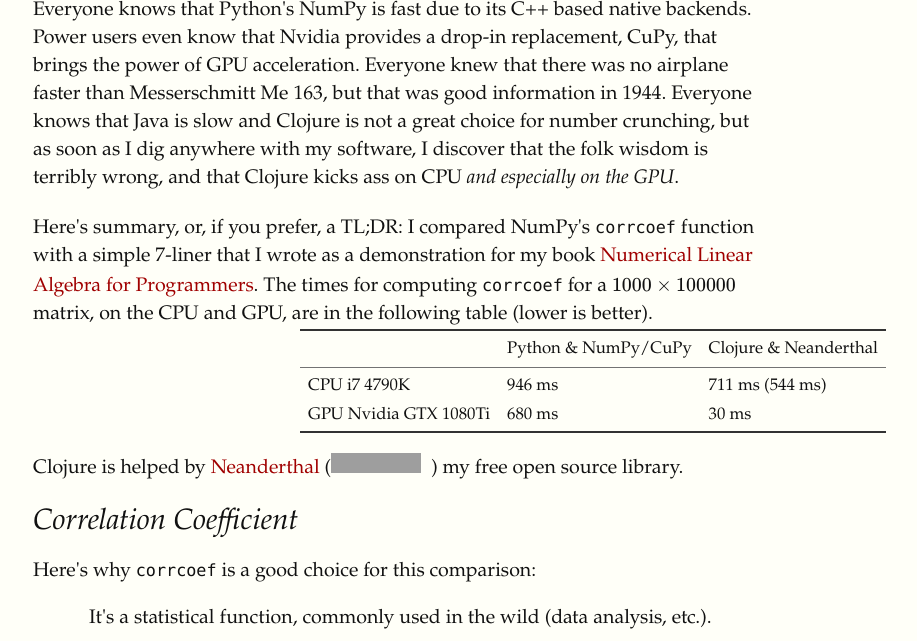
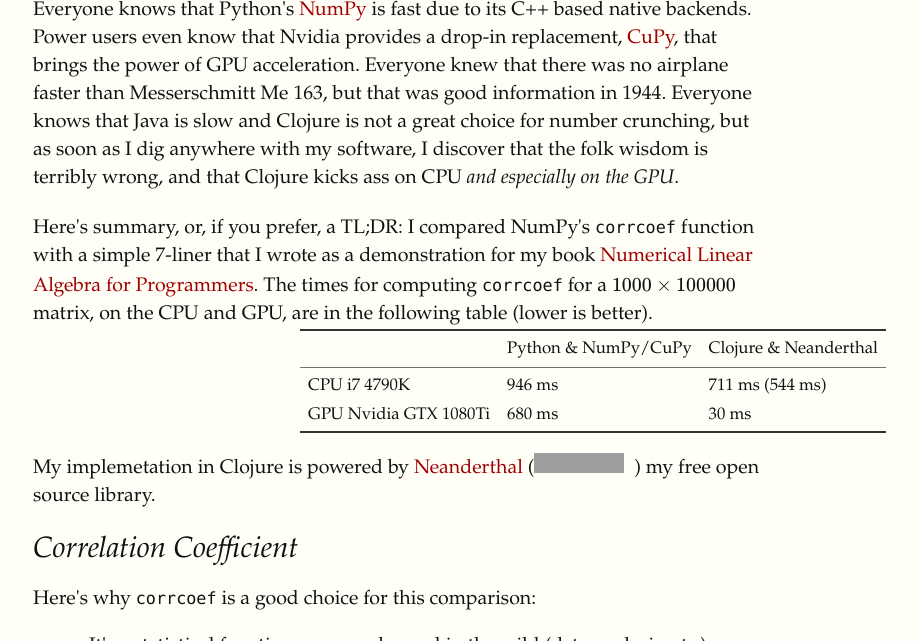
Before and after one commit to blueberry/blueberry.github.io, a Jekyll site: the page built from _posts/2020-04-09-Clojure-Numpy-Cupy-CPU-GPU.html, in a window 1280 px wide and 900 px high, scrolled down 236 px, cut to the strip 259-900 px from the top of the window. Shown: the whole strip, without its empty margins (95-1012 px from the left). Built offline with Jekyll 4.4.1, drawn with Linux system fonts in a browser that asks for light colours; formulas are drawn with MathJax 3; comment, search, counter and statistics services are not loaded; some of the changed lines change nothing that is shown; grey boxes are pictures that could not be loaded.

Commit message:
Add Numpy links.

```diff
--- a/_posts/2020-04-09-Clojure-Numpy-Cupy-CPU-GPU.html
+++ b/_posts/2020-04-09-Clojure-Numpy-Cupy-CPU-GPU.html
@@ -21,11 +21,11 @@
 - Python
 - NumPy
 - CuPy
-excerpt: Everyone knows that Java is slow and Clojure is not a great choice for number crunching, but as soon as I dig anywhere with my software, I discover that the folk wisdom is terribly wrong, and that Clojure kicks ass on CPU and especially on the GPU. Here's a comparison of corrcoef function in NumPy, CuPy, and Neanderthal.
+excerpt: Everyone knows that Java is slow and Clojure is not a great choice for number crunching, but as soon as I dig anywhere with my software, I discover that the folk wisdom is terribly wrong, and that Clojure kicks ass on CPU and especially on the GPU. Here's a comparison of the corrcoef function in NumPy, CuPy, and Neanderthal.
 ---
 <p>
-Everyone knows that Python's NumPy is fast due to its C++ based native backends.
-Power users even know that Nvidia provides a drop-in replacement, CuPy, that brings
+Everyone knows that Python's <a href="https://numpy.org">NumPy</a> is fast due to its C++ based native backends.
+Power users even know that Nvidia provides a drop-in replacement, <a href="https://github.com/cupy/cupy">CuPy</a>, that brings
 the power of GPU acceleration. Everyone knew that there was no airplane faster than
 Messerschmitt Me 163, but that was good information in 1944. Everyone knows that Java
 is slow and Clojure is not a great choice for number crunching, but as soon as I dig
@@ -73,7 +73,7 @@
 </table>
 
 <p>
-Clojure is helped by <a href="https://neanderthal.uncomplicate.org">Neanderthal</a> (<iframe class="github-btn" src="https://ghbtns.com/github-btn.html?user=uncomplicate&amp;repo=neanderthal&amp;type=watch&amp;count=true" width="100" height="20" title="Star on GitHub" frameBorder="0"></iframe>) my free open source library.
+My implemetation in Clojure is powered by <a href="https://neanderthal.uncomplicate.org">Neanderthal</a> (<iframe class="github-btn" src="https://ghbtns.com/github-btn.html?user=uncomplicate&amp;repo=neanderthal&amp;type=watch&amp;count=true" width="100" height="20" title="Star on GitHub" frameBorder="0"></iframe>) my free open source library.
 </p>
 
 <div id="outline-container-org065f51d" class="outline-2">
```
